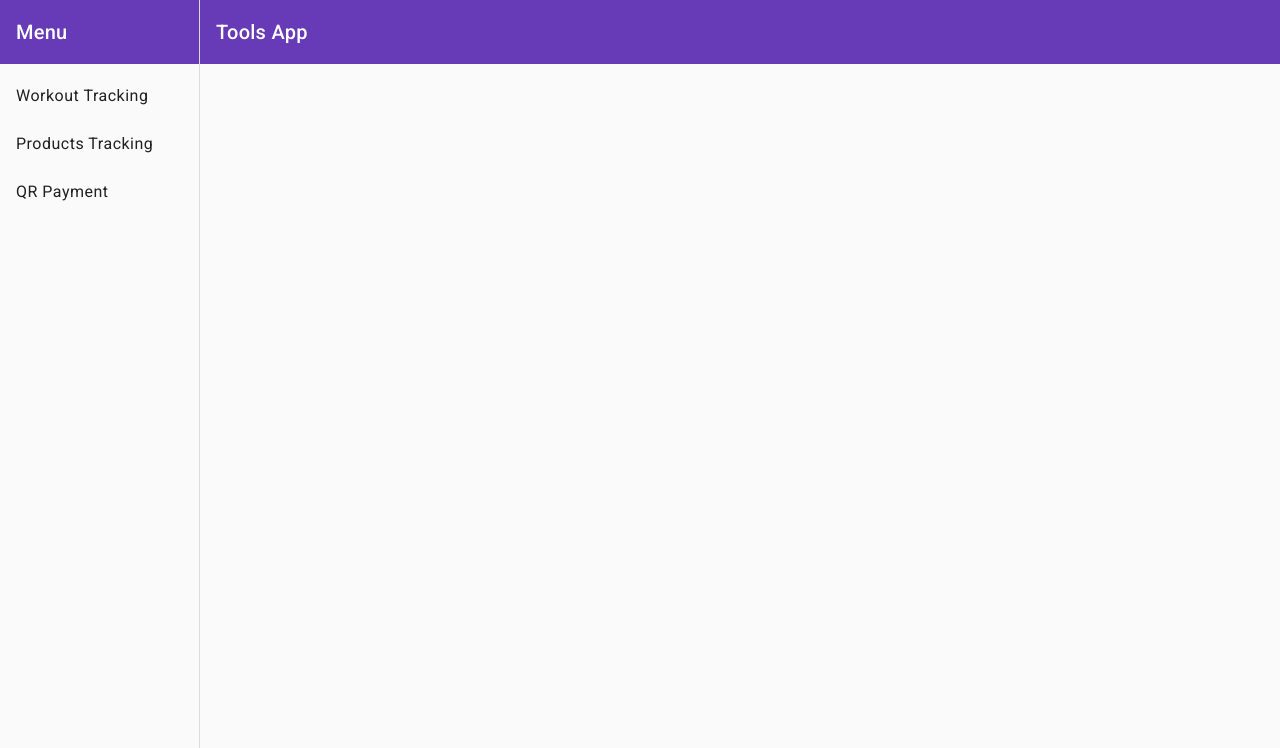
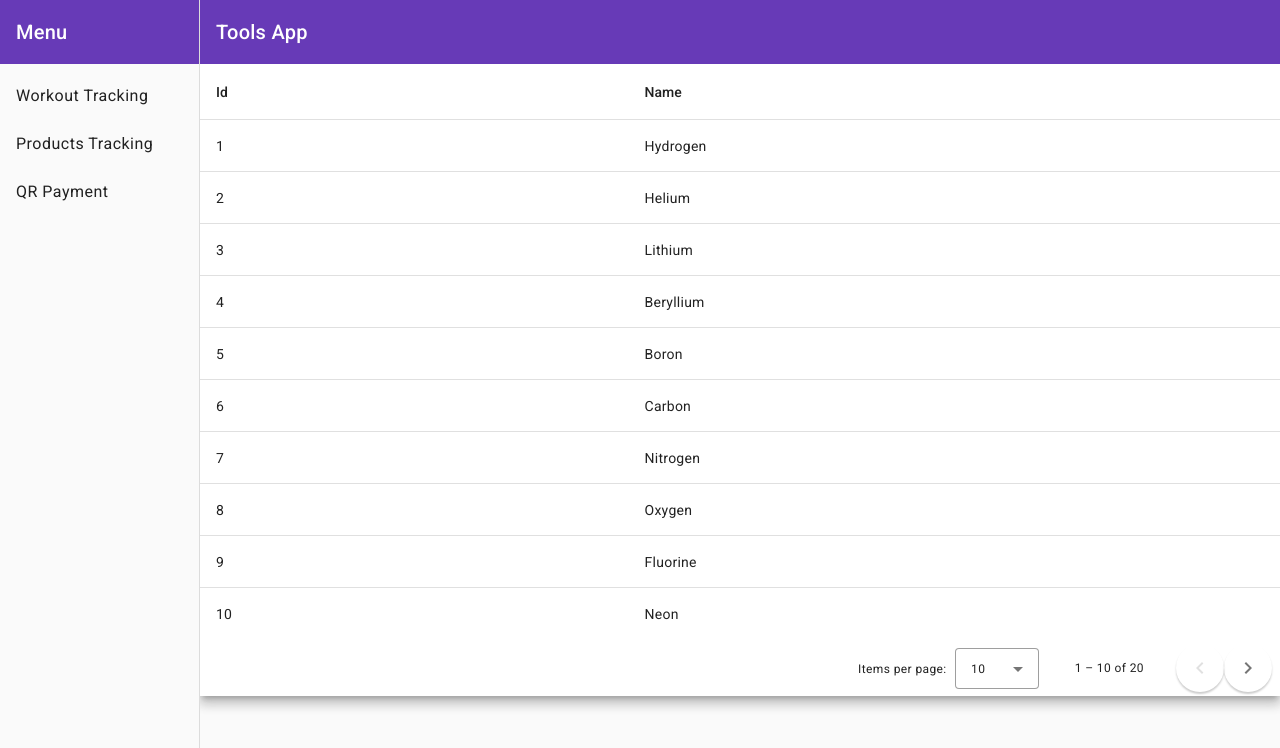
Before and after one commit to FernandezJuan017/tools-app, an Angular app: page / in a window 1280 px wide. Shown: the top 748 px of the page. Built offline with nearby package versions, Linux system fonts and the light colour scheme.

Commit message:
✔ Add weight-tracking component example

```diff
--- a/src/app/app.component.ts
+++ b/src/app/app.component.ts
@@ -1,5 +1,5 @@
 import { Component } from "@angular/core";
-import {NgIf} from '@angular/common';
+// import {NgIf} from '@angular/common';
 
 @Component({
   selector: "app-root",
--- a/src/app/material/material.module.ts
+++ b/src/app/material/material.module.ts
@@ -1,11 +1,14 @@
 import { NgModule } from '@angular/core'
 import { CommonModule } from '@angular/common'
 // Components Angular Material v16.1.7
-import {MatIconModule} from '@angular/material/icon';
+import {MatIconModule} from '@angular/material/icon'
+import { MatListModule } from '@angular/material/list'
+import { MatSortModule } from '@angular/material/sort'
 import {MatButtonModule} from '@angular/material/button'
+import { MatTableModule } from '@angular/material/table'
 import {MatSidenavModule} from '@angular/material/sidenav'
 import {MatToolbarModule} from '@angular/material/toolbar'
-import { MatListModule } from '@angular/material/list';
+import { MatPaginatorModule } from '@angular/material/paginator'
 
 @NgModule({
   declarations: [],
@@ -16,6 +19,9 @@
             MatButtonModule,
             MatToolbarModule,
             MatIconModule,
-            MatListModule]
+            MatListModule,
+            MatTableModule,
+            MatPaginatorModule,
+            MatSortModule]
 })
 export class MaterialModule { }
--- a/src/app/responsive-app/responsive-app.component.html
+++ b/src/app/responsive-app/responsive-app.component.html
@@ -22,6 +22,7 @@
       </button>
       <span>Tools App</span>
     </mat-toolbar>
-    <!-- Add Content Here -->
+    <!-- Contenido Principal -->
+    <app-weight-tracking></app-weight-tracking>
   </mat-sidenav-content>
 </mat-sidenav-container>
--- /dev/null
+++ b/src/app/weight-tracking/weight-tracking-datasource.ts
@@ -0,0 +1,111 @@
+import { DataSource } from '@angular/cdk/collections';
+import { MatPaginator } from '@angular/material/paginator';
+import { MatSort } from '@angular/material/sort';
+import { map } from 'rxjs/operators';
+import { Observable, of as observableOf, merge } from 'rxjs';
+
+// TODO: Replace this with your own data model type
+export interface WeightTrackingItem {
+  name: string;
+  id: number;
+}
+
+// TODO: replace this with real data from your application
+const EXAMPLE_DATA: WeightTrackingItem[] = [
+  {id: 1, name: 'Hydrogen'},
+  {id: 2, name: 'Helium'},
+  {id: 3, name: 'Lithium'},
+  {id: 4, name: 'Beryllium'},
+  {id: 5, name: 'Boron'},
+  {id: 6, name: 'Carbon'},
+  {id: 7, name: 'Nitrogen'},
+  {id: 8, name: 'Oxygen'},
+  {id: 9, name: 'Fluorine'},
+  {id: 10, name: 'Neon'},
+  {id: 11, name: 'Sodium'},
+  {id: 12, name: 'Magnesium'},
+  {id: 13, name: 'Aluminum'},
+  {id: 14, name: 'Silicon'},
+  {id: 15, name: 'Phosphorus'},
+  {id: 16, name: 'Sulfur'},
+  {id: 17, name: 'Chlorine'},
+  {id: 18, name: 'Argon'},
+  {id: 19, name: 'Potassium'},
+  {id: 20, name: 'Calcium'},
+];
+
+/**
+ * Data source for the WeightTracking view. This class should
+ * encapsulate all logic for fetching and manipulating the displayed data
+ * (including sorting, pagination, and filtering).
+ */
+export class WeightTrackingDataSource extends DataSource<WeightTrackingItem> {
+  data: WeightTrackingItem[] = EXAMPLE_DATA;
+  paginator: MatPaginator | undefined;
+  sort: MatSort | undefined;
+
+  constructor() {
+    super();
+  }
+
+  /**
+   * Connect this data source to the table. The table will only update when
+   * the returned stream emits new items.
+   * @returns A stream of the items to be rendered.
+   */
+  connect(): Observable<WeightTrackingItem[]> {
+    if (this.paginator && this.sort) {
+      // Combine everything that affects the rendered data into one update
+      // stream for the data-table to consume.
+      return merge(observableOf(this.data), this.paginator.page, this.sort.sortChange)
+        .pipe(map(() => {
+          return this.getPagedData(this.getSortedData([...this.data ]));
+        }));
+    } else {
+      throw Error('Please set the paginator and sort on the data source before connecting.');
+    }
+  }
+
+  /**
+   *  Called when the table is being destroyed. Use this function, to clean up
+   * any open connections or free any held resources that were set up during connect.
+   */
+  disconnect(): void {}
+
+  /**
+   * Paginate the data (client-side). If you're using server-side pagination,
+   * this would be replaced by requesting the appropriate data from the server.
+   */
+  private getPagedData(data: WeightTrackingItem[]): WeightTrackingItem[] {
+    if (this.paginator) {
+      const startIndex = this.paginator.pageIndex * this.paginator.pageSize;
+      return data.splice(startIndex, this.paginator.pageSize);
+    } else {
+      return data;
+    }
+  }
+
+  /**
+   * Sort the data (client-side). If you're using server-side sorting,
+   * this would be replaced by requesting the appropriate data from the server.
+   */
+  private getSortedData(data: WeightTrackingItem[]): WeightTrackingItem[] {
+    if (!this.sort || !this.sort.active || this.sort.direction === '') {
+      return data;
+    }
+
+    return data.sort((a, b) => {
+      const isAsc = this.sort?.direction === 'asc';
+      switch (this.sort?.active) {
+        case 'name': return compare(a.name, b.name, isAsc);
+        case 'id': return compare(+a.id, +b.id, isAsc);
+        default: return 0;
+      }
+    });
+  }
+}
+
+/** Simple sort comparator for example ID/Name columns (for client-side sorting). */
+function compare(a: string | number, b: string | number, isAsc: boolean): number {
+  return (a < b ? -1 : 1) * (isAsc ? 1 : -1);
+}
--- /dev/null
+++ b/src/app/weight-tracking/weight-tracking.component.css
@@ -0,0 +1,3 @@
+.full-width-table {
+  width: 100%;
+}
--- /dev/null
+++ b/src/app/weight-tracking/weight-tracking.component.html
@@ -0,0 +1,26 @@
+<div class="mat-elevation-z8">
+  <table mat-table class="full-width-table" matSort aria-label="Elements">
+    <!-- Id Column -->
+    <ng-container matColumnDef="id">
+      <th mat-header-cell *matHeaderCellDef mat-sort-header>Id</th>
+      <td mat-cell *matCellDef="let row">{{row.id}}</td>
+    </ng-container>
+
+    <!-- Name Column -->
+    <ng-container matColumnDef="name">
+      <th mat-header-cell *matHeaderCellDef mat-sort-header>Name</th>
+      <td mat-cell *matCellDef="let row">{{row.name}}</td>
+    </ng-container>
+
+    <tr mat-header-row *matHeaderRowDef="displayedColumns"></tr>
+    <tr mat-row *matRowDef="let row; columns: displayedColumns;"></tr>
+  </table>
+
+  <mat-paginator #paginator
+      [length]="dataSource.data.length"
+      [pageIndex]="0"
+      [pageSize]="10"
+      [pageSizeOptions]="[5, 10, 20]"
+      aria-label="Select page">
+  </mat-paginator>
+</div>
--- /dev/null
+++ b/src/app/weight-tracking/weight-tracking.component.ts
@@ -0,0 +1,30 @@
+import { AfterViewInit, Component, ViewChild } from '@angular/core';
+import { MatPaginator } from '@angular/material/paginator';
+import { MatSort } from '@angular/material/sort';
+import { MatTable } from '@angular/material/table';
+import { WeightTrackingDataSource, WeightTrackingItem } from './weight-tracking-datasource';
+
+@Component({
+  selector: 'app-weight-tracking',
+  templateUrl: './weight-tracking.component.html',
+  styleUrls: ['./weight-tracking.component.css']
+})
+export class WeightTrackingComponent implements AfterViewInit {
+  @ViewChild(MatPaginator) paginator!: MatPaginator;
+  @ViewChild(MatSort) sort!: MatSort;
+  @ViewChild(MatTable) table!: MatTable<WeightTrackingItem>;
+  dataSource: WeightTrackingDataSource;
+
+  /** Columns displayed in the table. Columns IDs can be added, removed, or reordered. */
+  displayedColumns = ['id', 'name'];
+
+  constructor() {
+    this.dataSource = new WeightTrackingDataSource();
+  }
+
+  ngAfterViewInit(): void {
+    this.dataSource.sort = this.sort;
+    this.dataSource.paginator = this.paginator;
+    this.table.dataSource = this.dataSource;
+  }
+}
```
Also changed, not shown: src/app/app.module.ts (+11 -10 lines).
